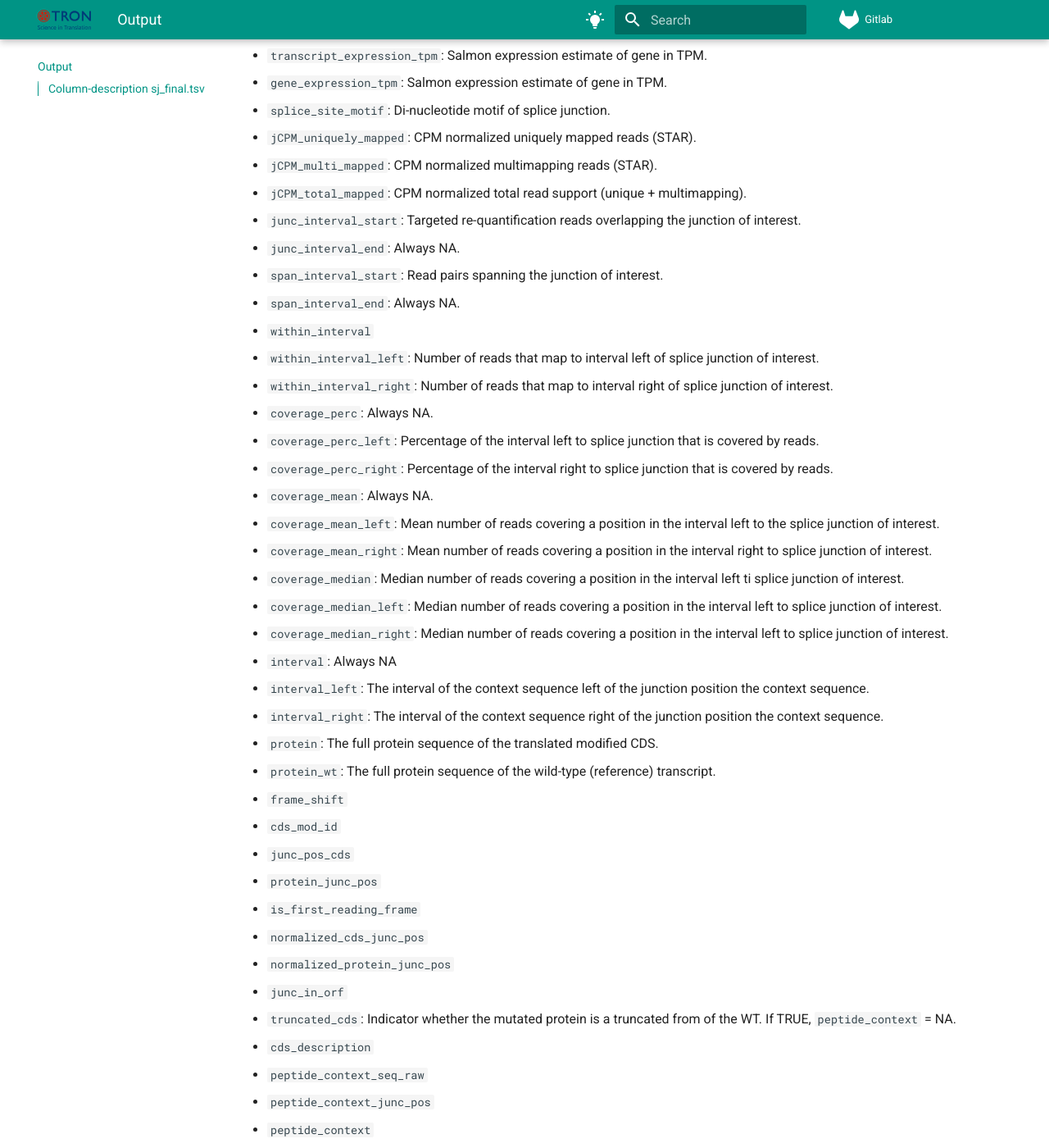
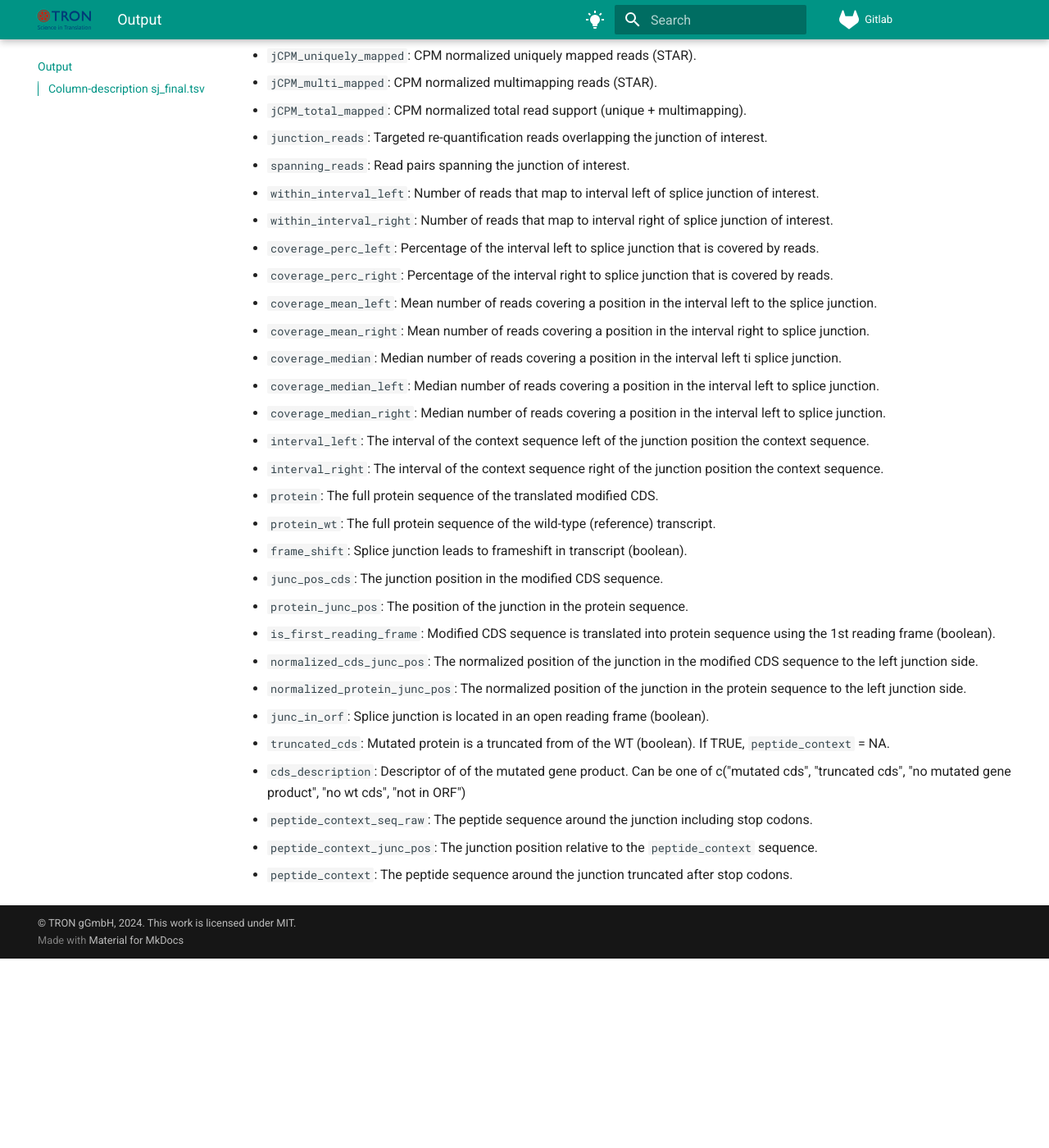
Before and after one commit to TRON-Bioinformatics/neorasp, an MkDocs documentation site: the page built from documentation/tronmake-rna-splicing/docs/output.md, in a window 1280 px wide and 1400 px high, scrolled down 1163 px. Shown: the whole window at 82% size. Built offline with MkDocs 1.6.1 and Material for MkDocs 9.7.7, drawn with Linux system fonts in a browser that asks for light colours; after the commit the page ends 2332 px from its top, so only the background shows below that; some of the changed text lies outside the part shown.

Commit message:
Add all column descriptions for sj_final.tsv

```diff
--- a/documentation/tronmake-rna-splicing/docs/output.md
+++ b/documentation/tronmake-rna-splicing/docs/output.md
@@ -13,22 +13,19 @@ suitable for analysis with NeoFox.
 * `junc_id`: Predicted splice junction in standardised format `<chr>:<start>-<end>:<strand>`
 * `uniquely_mapping_reads`: Uniquely mapped reads support by STAR.
 * `multi_mapping_reads`: Multimapping reads support by STAR.
-* `is_canonical`:  Logical indicating if predicted splice junction is in the set of reference junctions ("known junctions").
+* `is_canonical`: Splice junction is in the set of reference junctions from the genome library (boolean).
 * `intron_jaccard`: Splice junction usage as defined by FRASER.
 * `psi5`: PSI value of the donor splice site as defined by FRASER.
 * `psi3`: PSI value of the acceptor splice site as defined by FRASER.
 * `encode_blacklist_classification`: Junction is located ENCODE problematic region. Always NA in this output.
 * `ucsc_blacklist_classification`: Junction is located UCSC problematic region. Always NA in this output.
 * `tx_id`: The Ensembl identifier of the transcript.
-* `tx_lst`:
 * `putative_event_type`: Putative event that the junction causes in the transcript.
 * `gene_id`: The Ensembl identifier of the gene.
 * `hgnc`: The HGNC identifier of the gene.
-* `exclude_gene`: Logical if junction is excluded because of gene.
-* `tx_mod_id`: The modified transcript id.
 * `junc_pos_tx`: The junction position in the modified transcript sequence.
-* `cts_seq`: The context sequence. Thre transcript sequence in a defined window arround the junction position.
-* `cts_junc_pos`:  The junction position in the context sequence.
+* `cts_seq`: The context sequence. The transcript sequence in a defined window around the junction position.
+* `cts_junc_pos`: The junction position in the context sequence.
 * `cts_size`: The size of the context sequence.
 * `cts_id`: A unique id for the context sequence as hash value using the XXH128 hash algorithm.
 * `transcript_expression_tpm`: Salmon expression estimate of gene in TPM.
@@ -37,37 +34,30 @@ suitable for analysis with NeoFox.
 * `jCPM_uniquely_mapped`: CPM normalized uniquely mapped reads (STAR).
 * `jCPM_multi_mapped`: CPM normalized multimapping reads (STAR).
 * `jCPM_total_mapped`: CPM normalized total read support (unique + multimapping).
-* `junc_interval_start`: Targeted re-quantification reads overlapping the junction of interest.
-* `junc_interval_end`: Always NA.
-* `span_interval_start`: Read pairs spanning the junction of interest.
-* `span_interval_end`: Always NA.
-* `within_interval`
+* `junction_reads`: Targeted re-quantification reads overlapping the junction of interest.
+* `spanning_reads`: Read pairs spanning the junction of interest.
 * `within_interval_left`: Number of reads that map to interval left of splice junction of interest.
 * `within_interval_right`: Number of reads that map to interval right of splice junction of interest.
-* `coverage_perc`: Always NA.
 * `coverage_perc_left`: Percentage of the interval left to splice junction that is covered by reads.
 * `coverage_perc_right`: Percentage of the interval right to splice junction that is covered by reads.
-* `coverage_mean`: Always NA.
-* `coverage_mean_left`: Mean number of reads covering a position in the interval left to the splice junction of interest.
-* `coverage_mean_right`: Mean number of reads covering a position in the interval right to splice junction of interest.
-* `coverage_median`: Median number of reads covering a position in the interval left ti splice junction of interest.
-* `coverage_median_left`: Median number of reads covering a position in the interval left to splice junction of interest.
-* `coverage_median_right`: Median number of reads covering a position in the interval left to splice junction of interest.
-* `interval`: Always NA
+* `coverage_mean_left`: Mean number of reads covering a position in the interval left to the splice junction.
+* `coverage_mean_right`: Mean number of reads covering a position in the interval right to splice junction.
+* `coverage_median`: Median number of reads covering a position in the interval left ti splice junction.
+* `coverage_median_left`: Median number of reads covering a position in the interval left to splice junction.
+* `coverage_median_right`: Median number of reads covering a position in the interval left to splice junction.
 * `interval_left`: The interval of the context sequence left of the junction position the context sequence.
 * `interval_right`: The interval of the context sequence right of the junction position the context sequence.
 * `protein`:  The full protein sequence of the translated modified CDS.
-* `protein_wt`:  The full protein sequence of the wild-type (reference) transcript.
-* `frame_shift`
-* `cds_mod_id`
-* `junc_pos_cds`
-* `protein_junc_pos`
-* `is_first_reading_frame`
-* `normalized_cds_junc_pos`
-* `normalized_protein_junc_pos`
-* `junc_in_orf`
-* `truncated_cds`:  Indicator whether the mutated protein is a truncated from of the WT. If TRUE, `peptide_context` = NA.
-* `cds_description`
-* `peptide_context_seq_raw`
-* `peptide_context_junc_pos`
-* `peptide_context`
+* `protein_wt`: The full protein sequence of the wild-type (reference) transcript.
+* `frame_shift`: Splice junction leads to frameshift in transcript (boolean).
+* `junc_pos_cds`: The junction position in the modified CDS sequence.
+* `protein_junc_pos`: The position of the junction in the protein sequence.
+* `is_first_reading_frame`: Modified CDS sequence is translated into protein sequence using the 1st reading frame (boolean).
+* `normalized_cds_junc_pos`: The normalized position of the junction in the modified CDS sequence to the left junction side.
+* `normalized_protein_junc_pos`: The normalized position of the junction in the protein sequence to the left junction side.
+* `junc_in_orf`: Splice junction is located in an open reading frame (boolean).
+* `truncated_cds`: Mutated protein is a truncated from of the WT (boolean). If TRUE, `peptide_context` = NA.
+* `cds_description`: Descriptor of of the mutated gene product. Can be one of c("mutated cds", "truncated cds", "no mutated gene product", "no wt cds", "not in ORF")
+* `peptide_context_seq_raw`: The peptide sequence around the junction including stop codons.
+* `peptide_context_junc_pos`: The junction position relative to the `peptide_context` sequence.
+* `peptide_context`: The peptide sequence around the junction truncated after stop codons.
```
Also changed, not shown: 1 other file.
